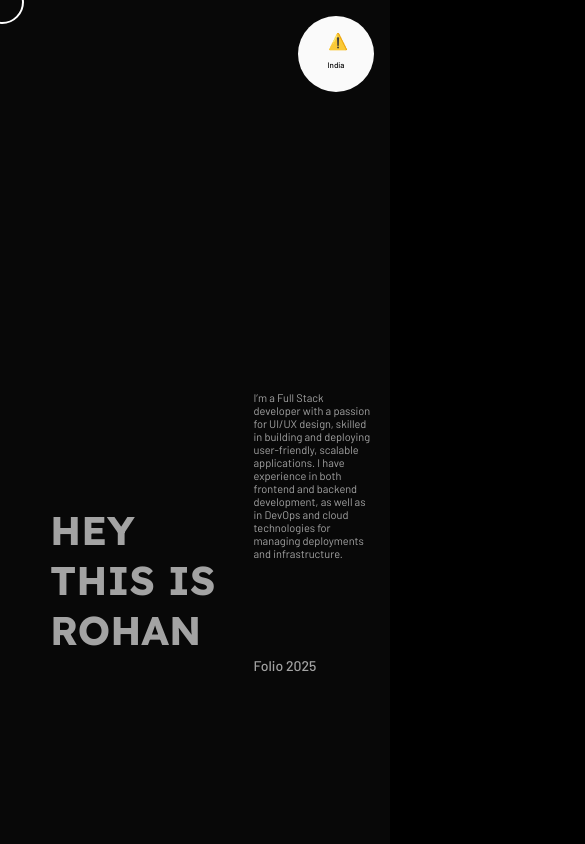
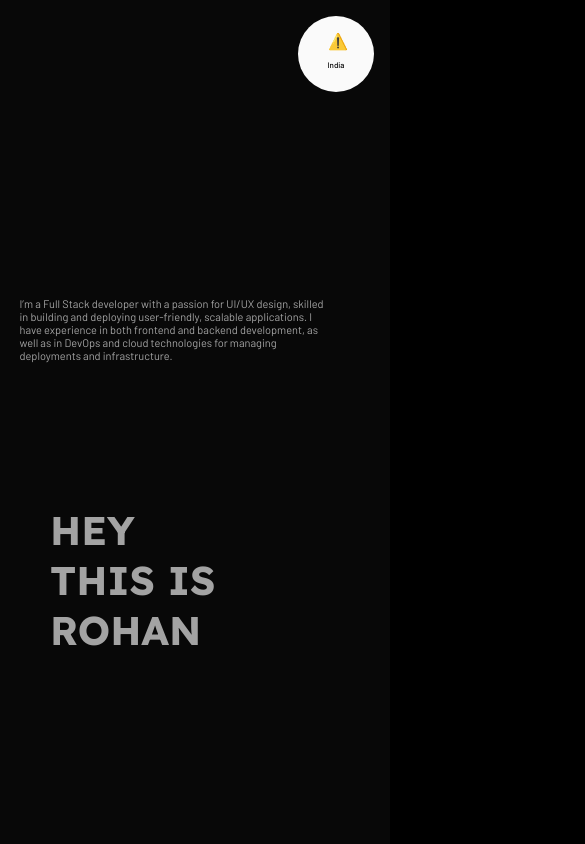
Before and after one commit to scythrine05/rohan-murmu, a React (Vite) app: page / in a window 390 px wide. Shown: the top 844 px of the page, 585 px wide, since content can reach past the window. Built offline with nearby package versions, Linux system fonts and the light colour scheme; no server answers; the HTML template or start-up script is replaced by a standard one; a web font is replaced by a local one.

Commit message:
Finalizing project and responsive design

```diff
--- a/src/index.css
+++ b/src/index.css
@@ -23,12 +23,16 @@
   cursor: none;
 }
 
+html,
+body {
+  overflow-x: hidden;
+}
+
 body {
   margin: 0;
   padding: 0;
   background-color: #000;
   color: #fff;
-  overflow-x: hidden;
 }
 
 ::-webkit-scrollbar {
--- a/src/styles/card-layout.css
+++ b/src/styles/card-layout.css
@@ -85,8 +85,7 @@
 }
 
 .icon {
-  width: 32px;
-  height: 32px;
+  font-size: clamp(22px, 2vw, 30px);
 }
 
 .description {
@@ -95,3 +94,32 @@
   font-family: "Barlow", sans-serif;
   font-weight: 500;
 }
+
+/* @media (max-width: 1024px) {
+  .cards-layout {
+    grid-template-columns: repeat(auto-fit, minmax(200px, 1fr));
+    padding: 1rem;
+    gap: 0.75rem;
+  }
+
+  .card {
+    padding: 0.75rem;
+  }
+} */
+
+@media only screen and (max-width: 1000px) {
+  .cards-layout {
+    grid-template-columns: 1fr;
+  }
+}
+
+@media only screen and (max-width: 700px) {
+  .project-container {
+    padding: 10px;
+  }
+
+  .card {
+    width: 100%;
+    padding: 0.5rem;
+  }
+}
--- a/src/styles/cursor.css
+++ b/src/styles/cursor.css
@@ -49,3 +49,9 @@
     display: none;
   }
 }
+
+@media only screen and (max-width: 1024px) {
+  .cursor {
+    display: none;
+  }
+}
--- a/src/styles/form.css
+++ b/src/styles/form.css
@@ -84,3 +84,9 @@
   background-color: #fff;
   color: #000;
 }
+
+@media only screen and (max-width: 725px) {
+  .row .col.x-50 {
+    width: 100%;
+  }
+}
--- a/src/styles/landing.css
+++ b/src/styles/landing.css
@@ -42,3 +42,16 @@
 .name-text:hover {
   color: #fff;
 }
+
+@media only screen and (max-width: 1024px) {
+  .intro {
+    left: 5%;
+    top: 20%;
+    width: 80%;
+  }
+
+  .year {
+    right: 5%;
+    bottom: 20%;
+  }
+}
--- a/src/styles/loader.css
+++ b/src/styles/loader.css
@@ -6,12 +6,12 @@
   height: 100vh;
   color: #b5b5b5cc;
   font-family: "Lexend Deca";
-  font-size: 1.2rem;
+  font-size: clamp(14px, 2vw, 1em);
   text-transform: uppercase;
 }
 
 .spinner {
-  font-size: 2rem;
+  font-size: clamp(20px, 2vw, 1.5em);
   animation: spin 1s linear infinite;
 }
 
--- a/src/styles/scroller.css
+++ b/src/styles/scroller.css
@@ -6,6 +6,7 @@
   text-transform: uppercase;
   text-align: center;
   padding: 100px;
+  position: relative;
 }
 
 .spacer > h1 {
@@ -18,3 +19,9 @@
   -webkit-text-stroke-width: 1px;
   -webkit-text-stroke-color: white;
 }
+
+@media only screen and (max-width: 1024px) {
+  .spacer {
+    display: none;
+  }
+}
--- a/src/styles/skills.css
+++ b/src/styles/skills.css
@@ -11,6 +11,7 @@
   gap: 2em;
   padding: 20px;
   margin-top: 2em;
+  justify-content: center;
 }
 
 .each-skill-wrapper {
@@ -55,3 +56,9 @@
   filter: grayscale(0%);
   opacity: 1;
 }
+
+@media only screen and (max-width: 1024px) {
+  .cursor {
+    display: none;
+  }
+}
```
